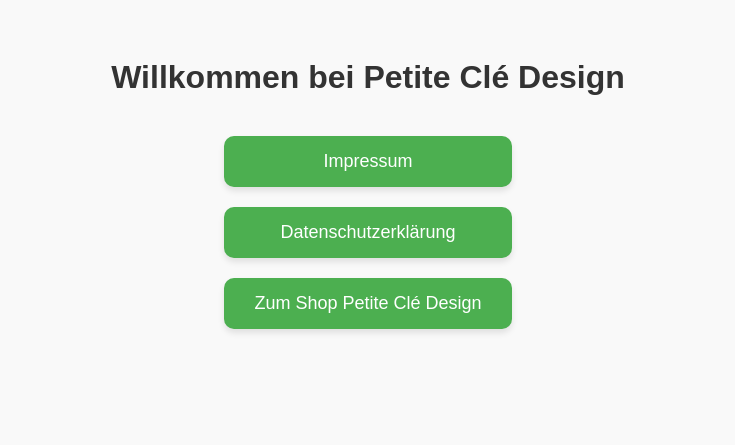
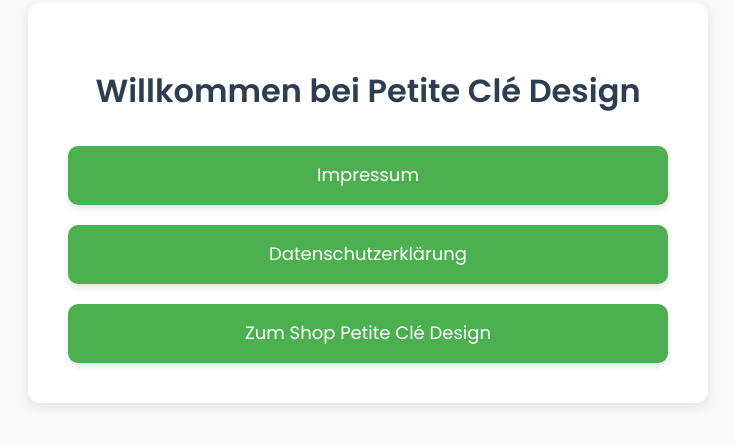
Before and after one commit to petitecledesign/shop, a plain HTML site: page index.html in a window 1280 px wide. Shown: the part 217-662 px from the top of the page, without its empty margins (272-1007 px from the left). Drawn offline with Linux system fonts and the light colour scheme.

Commit message:
Update index.html

```diff
--- a/index.html
+++ b/index.html
@@ -4,20 +4,34 @@
   <meta charset="UTF-8">
   <meta name="viewport" content="width=device-width, initial-scale=1">
   <title>Petite Clé Links</title>
+  <link href="https://fonts.googleapis.com/css2?family=Poppins:wght@400;600&display=swap" rel="stylesheet">
   <style>
     body {
-      font-family: 'Arial', sans-serif;
+      font-family: 'Poppins', sans-serif;
       background: #f9f9f9;
+      color: #333;
+      margin: 0;
+      padding: 20px;
+      line-height: 1.6;
       display: flex;
       flex-direction: column;
       align-items: center;
       justify-content: center;
       min-height: 100vh;
-      margin: 0;
+    }
+    .container {
+      max-width: 600px;
+      width: 100%;
+      background: #fff;
+      padding: 40px;
+      border-radius: 12px;
+      box-shadow: 0 4px 12px rgba(0,0,0,0.1);
+      text-align: center;
     }
     h1 {
-      margin-bottom: 40px;
-      color: #333;
+      font-size: 32px;
+      margin-bottom: 30px;
+      color: #2c3e50;
     }
     .link-list {
       display: flex;
@@ -33,7 +47,6 @@
       font-size: 18px;
       box-shadow: 0 4px 6px rgba(0,0,0,0.1);
       transition: background 0.3s ease;
-      text-align: center;
     }
     .link-list a:hover {
       background: #45a049;
@@ -41,11 +54,13 @@
   </style>
 </head>
 <body>
-  <h1>Willkommen bei Petite Clé Design</h1>
-  <div class="link-list">
-    <a href="imprint.html">Impressum</a>
-    <a href="privacy.html">Datenschutzerklärung</a>
-    <a href="https://www.etsy.com/shop/petitecledesign" target="_blank">Zum Shop Petite Clé Design</a>
+  <div class="container">
+    <h1>Willkommen bei Petite Clé Design</h1>
+    <div class="link-list">
+      <a href="imprint.html">Impressum</a>
+      <a href="privacy.html">Datenschutzerklärung</a>
+      <a href="https://www.etsy.com/shop/petitecledesign" target="_blank">Zum Shop Petite Clé Design</a>
+    </div>
   </div>
 </body>
 </html>
```
